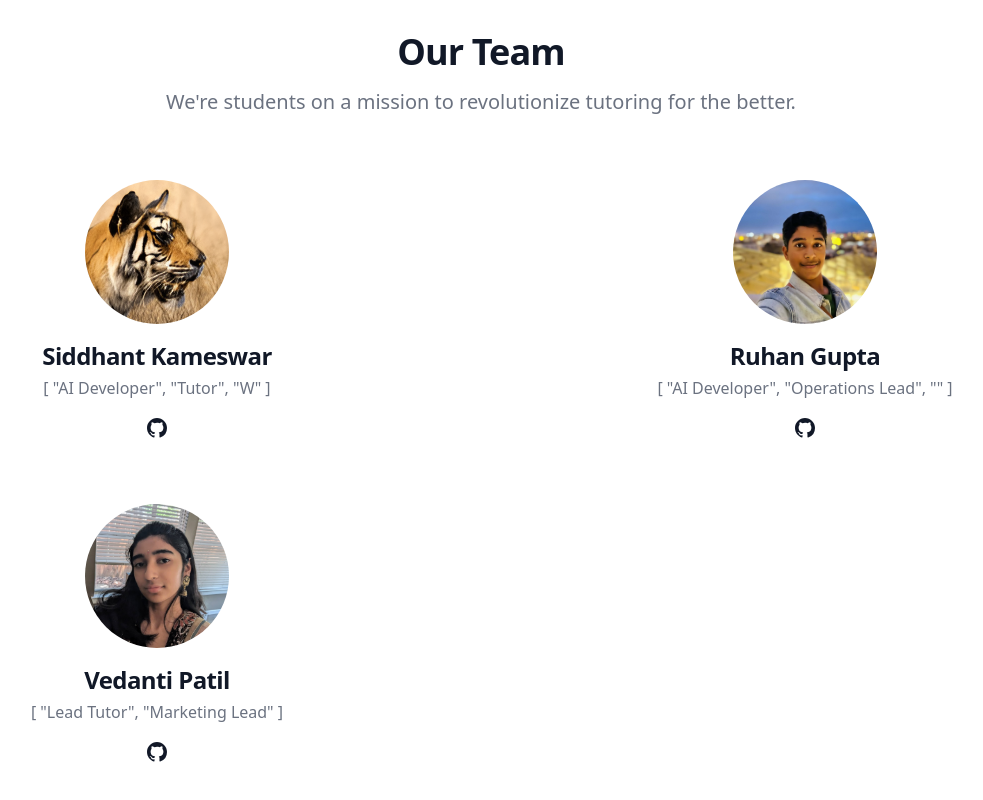
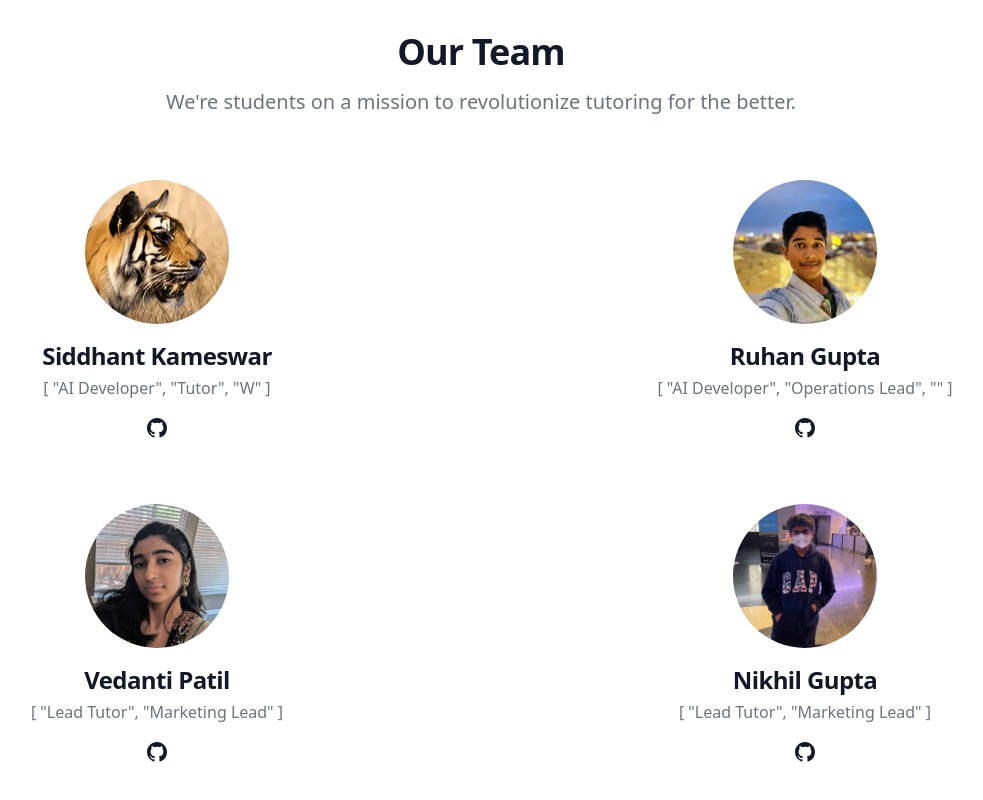
Before and after one commit to wavetutor/wavetutor, a Vue app: page / in a window 1280 px wide. Shown: the part 1496-2296 px from the top of the page, without its empty margins (159-1142 px from the left). Built offline with nearby package versions, Linux system fonts and the light colour scheme.

Commit message:
Added Nikhil's name and photo (#3)
Added Nikhil's name and photo to CreditsSection.vue

```diff
--- a/src/components/CreditsSection.vue
+++ b/src/components/CreditsSection.vue
@@ -42,10 +42,13 @@
 import ruhan from "../assets/credits/ruhan.jpg";
 import siddhant from "../assets/credits/siddhant.png";
 import correctvedanti from "../assets/credits/correctvedanti.png";
+import nikhil from "../assets/credits/nikhil.jpg";
+
 const team = shuffle([
   { name: "Siddhant Kameswar", role: ["AI Developer", "Tutor", "W"] /* also did nothing */ , pfp: siddhant, github: "grimsteel" },
   { name: "Ruhan Gupta", role: ["AI Developer", "Operations Lead", ""], pfp: ruhan, github: "imgroot2"},
   { name: "Vedanti Patil", role: ["Lead Tutor", "Marketing Lead"], pfp: correctvedanti, github: "likevee"},
+  { name: "Nikhil Gupta", role: ["Lead Tutor", "Marketing Lead"], pfp: nikhil, github: "NikG978"}
 ]).sort((a, b) => b.role.length - a.role.length);
 
 function shuffle<T>(arr: T[]) {
```
